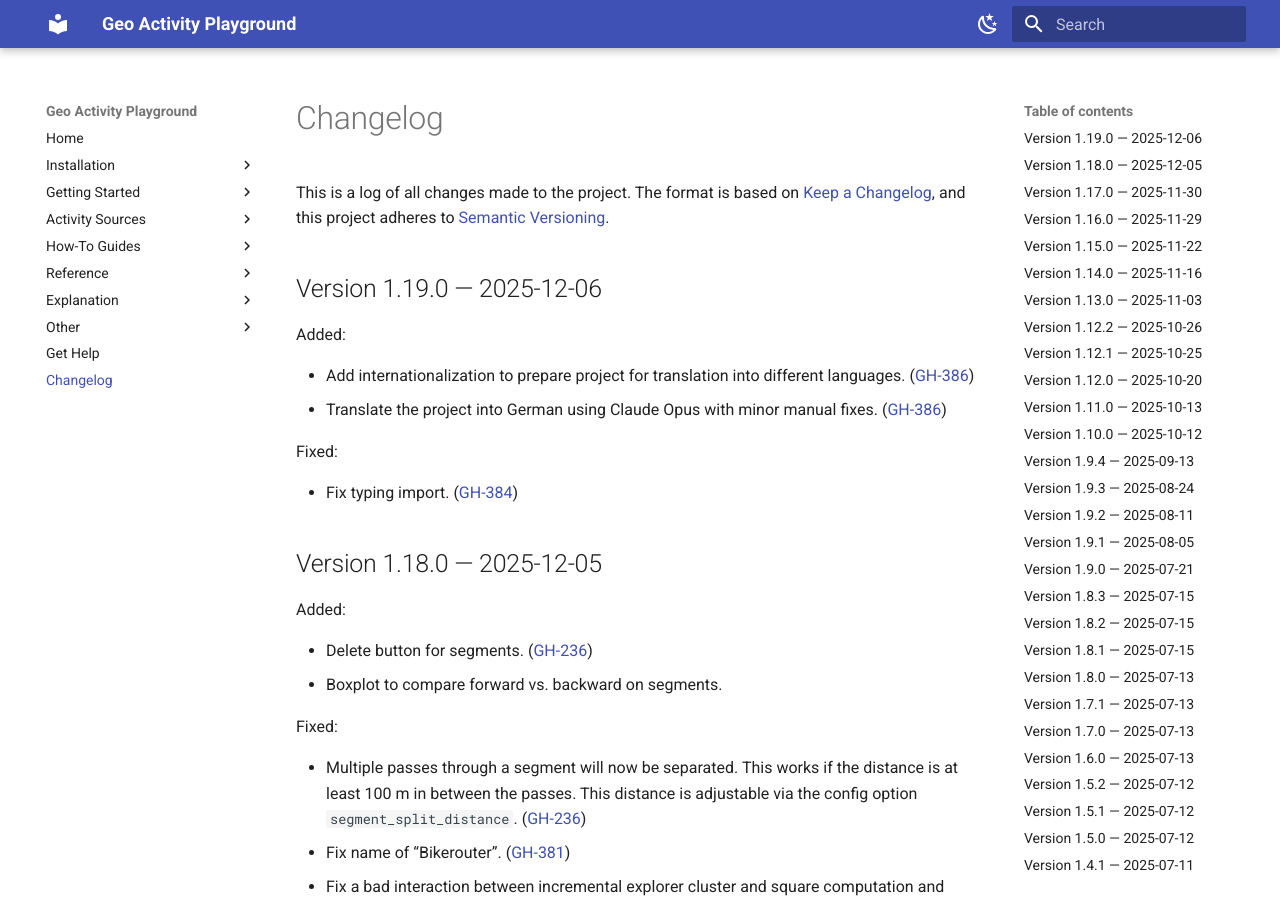
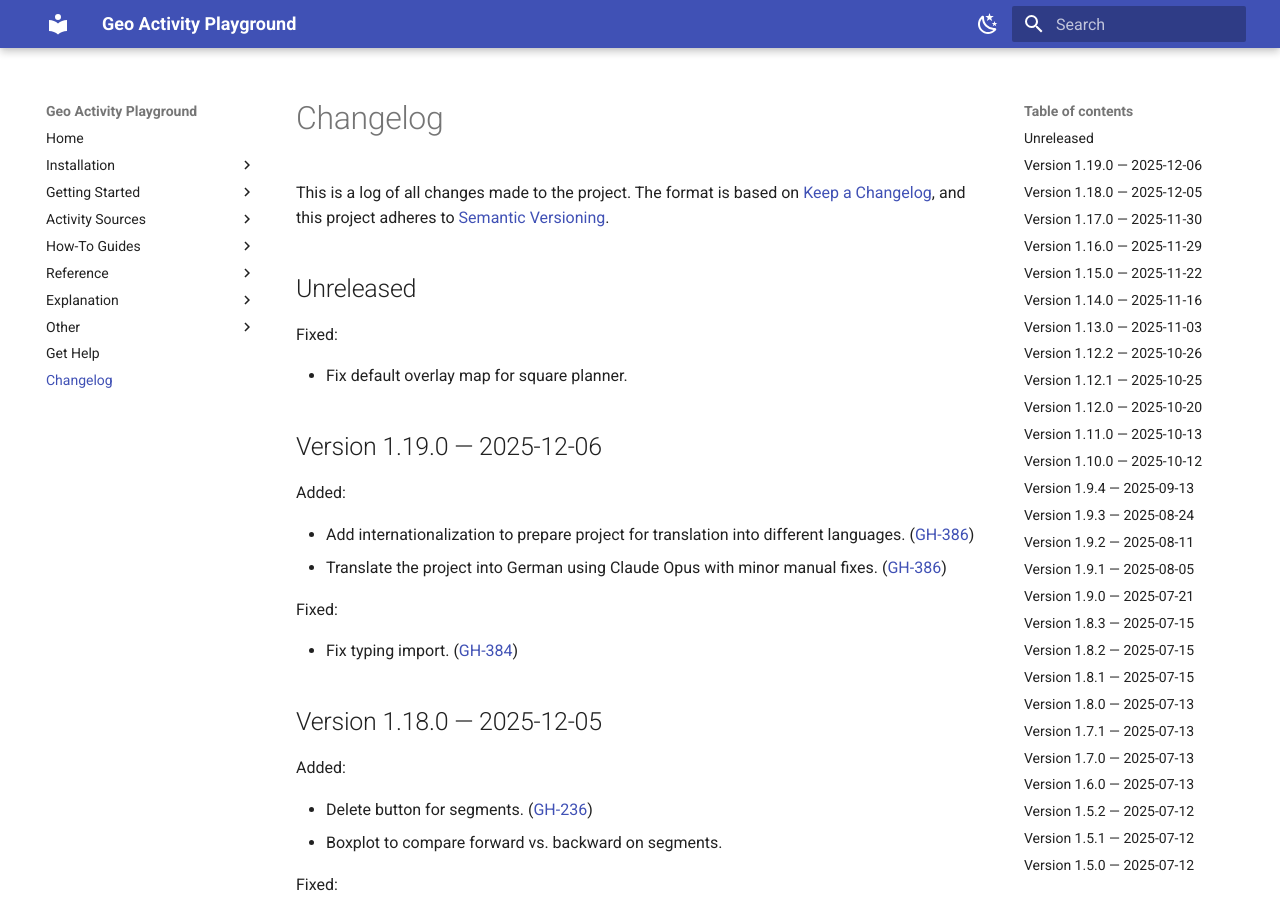
Before and after one commit to martin-ueding/geo-activity-playground, an MkDocs documentation site: the page built from docs/changelog.md, in a window 1280 px wide and 900 px high. Built offline with MkDocs 1.6.1 and Material for MkDocs 9.7.7, drawn with Linux system fonts in a browser that asks for light colours.

Commit message:
Fix default overlay map for square planner

```diff
--- a/docs/changelog.md
+++ b/docs/changelog.md
@@ -14,6 +14,12 @@ Types of changes
 
 ([GH-000](https://github.com/martin-ueding/geo-activity-playground/issues/000))
 -->
+
+## Unreleased
+
+Fixed:
+
+- Fix default overlay map for square planner.
 
 ## Version 1.19.0 — 2025-12-06
 
```
Also changed, not shown: 1 other file.
